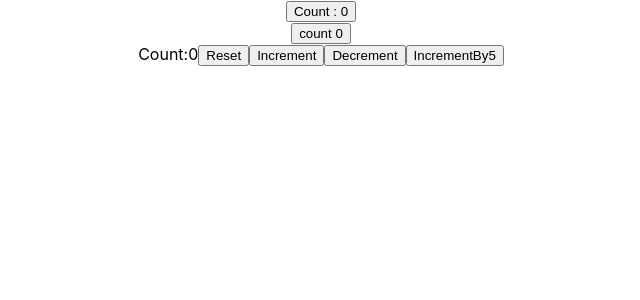
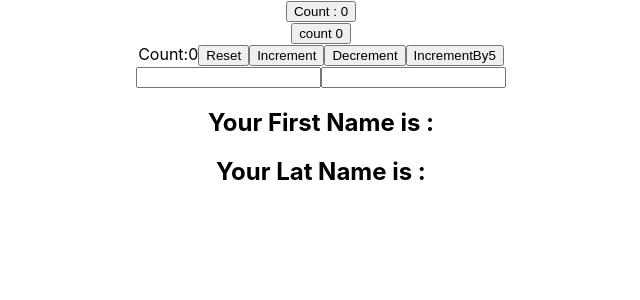
Before and after one commit to Manojj999/React-Hooks, a React (Create React App) app: page / in a window 1280 px wide. Shown: the top 300 px of the page, without its empty margins (319-959 px from the left). Built offline with nearby package versions, Linux system fonts and the light colour scheme.

Commit message:
Object in  useState

```diff
--- a/src/App.js
+++ b/src/App.js
@@ -3,6 +3,7 @@
 import HookCounter from './components/HookCounter';
 import './App.css';
 import HookCounterTwo from './components/HookCounterTwo';
+import HooksCounterThree from './components/HooksCounterThree';
 
 function App() {
   return (
@@ -10,6 +11,7 @@
       <Counter />
       <HookCounter />
       <HookCounterTwo />
+      <HooksCounterThree />
     </div>
   );
 }
--- /dev/null
+++ b/src/components/HooksCounterThree.jsx
@@ -0,0 +1,25 @@
+import React, { useState } from "react";
+
+function HooksCounterThree() {
+  const [name, setName] = useState({ firstName: "", lastName: "" });
+  return (
+    <div>
+      <form action="">
+        <input
+          type="text"
+          value={name.firstName}
+          onChange={(e) => setName({ ...name, firstName: e.target.value })}
+        />
+        <input
+          type="text"
+          value={name.lastName}
+          onChange={(e) => setName({ ...name,lastName: e.target.value })}
+        />
+        <h2>Your First Name is : {name.firstName}</h2>
+        <h2>Your Lat Name is : {name.lastName}</h2>
+      </form>
+    </div>
+  );
+}
+
+export default HooksCounterThree;
```
